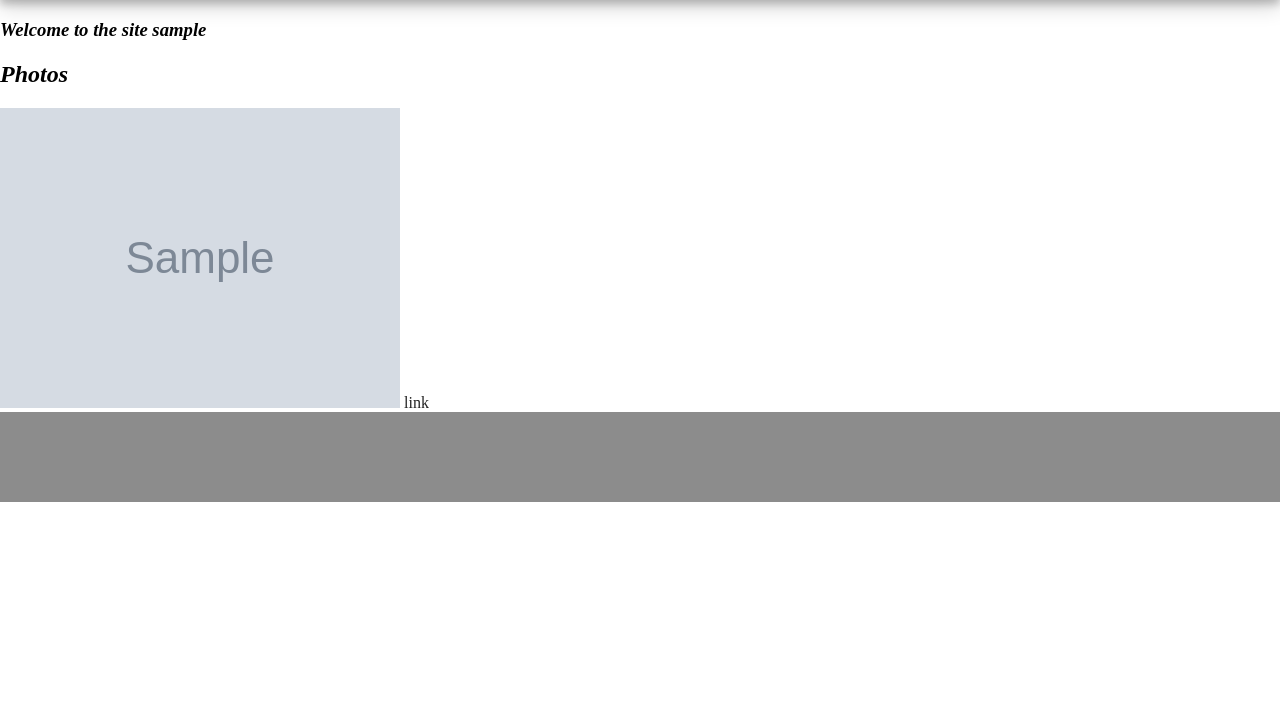
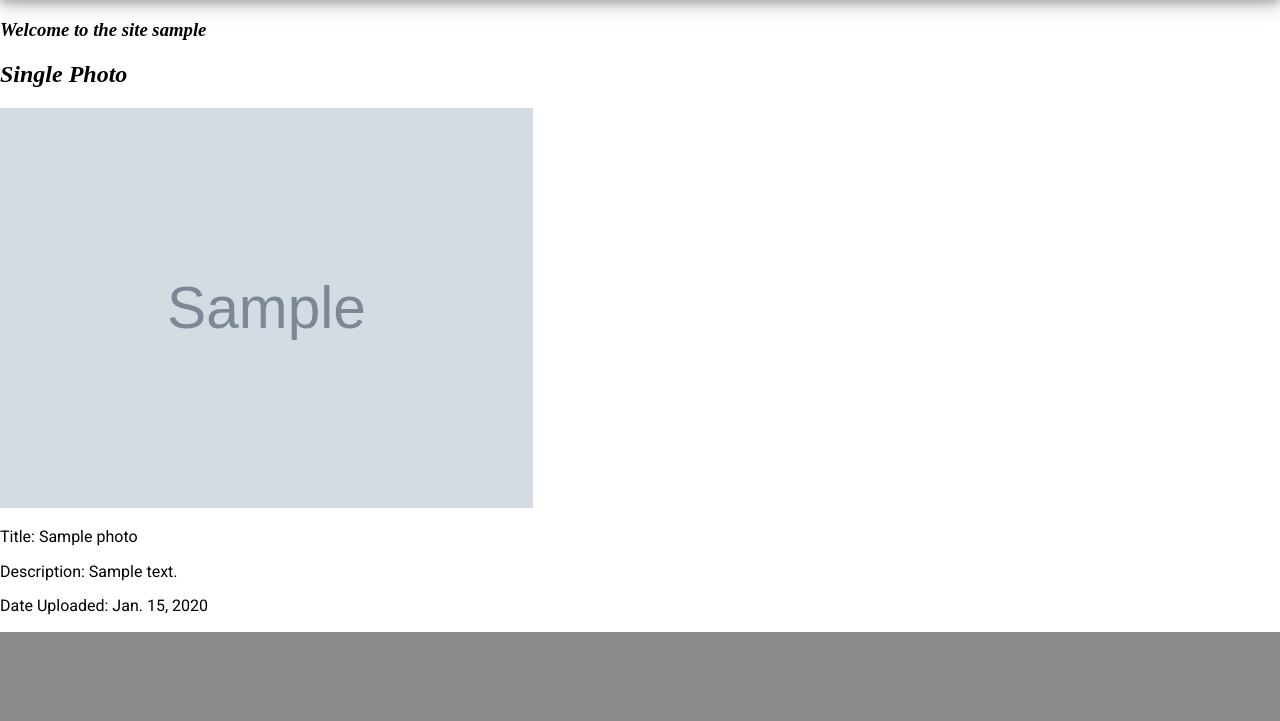
Before and after one commit to katcosgrove/django-imager, a Django app: page /images/photos/1 in a window 1280 px wide. Shown: the part 102-823 px from the top of the page. Before the commit the page ends 604 px from the top, so only its background shows below. Run offline with Django 3.2, Linux system fonts and the light colour scheme; a user stored in the database is signed in; tables that the repository leaves empty hold one stand-in row (values such as "Sample post"); grey boxes marked "Sample" are stand-in pictures; some libraries are stand-ins or nearby versions.

Commit message:
single inage view fixed, grid display in place

```diff
--- a/imagersite/imager_images/templates/images/album.html
+++ b/imagersite/imager_images/templates/images/album.html
@@ -2,9 +2,13 @@
 {% load thumbnail %}
 {%  block content %}
 <h2 class="album header">Album</h2>
+<div class="gridContainer">
 {% for photo in photos %}
+<div class="gridItem">
 {% thumbnail photo.image "200x200" as im %}
     <img src="{{ im.url }}" >
 {% endthumbnail %}
+</div>
 {% endfor %}
+</div>
 {% endblock content %}
--- a/imagersite/imager_images/templates/images/image.html
+++ b/imagersite/imager_images/templates/images/image.html
@@ -1,6 +1,9 @@
 {% extends 'base.html' %}
 
 {%  block content %}
-<h2 class="photos header">Photos</h2>
-    <img src="{{ photos.image.url }}" max-height=400px max-width=400px>
+<h2 class="photos header">Single Photo</h2>
+    <img src="{{ photo.image.url }}" height=400px>
+    <p>Title: {{ photo.title }}</p>
+    <p>Description: {{ photo.description }}</p>
+    <p>Date Uploaded: {{ photo.date_uploaded }}</p>
 {% endblock content %}
--- a/imagersite/imager_images/views.py
+++ b/imagersite/imager_images/views.py
@@ -6,6 +6,7 @@ from imager_profile.models import ImagerProfile
 
 
 def library_view(request, username=None):
+    """Display all public photos and albums."""
     owner = False
 
     if not username:
@@ -28,12 +29,11 @@ def library_view(request, username=None):
         'photos': photos,
     }
 
-    # import pdb; pdb.set_trace()
-
     return render(request, 'images/library.html', context)
 
 
 def photos_view(request, username=None):
+    """Display all photos for a particular user."""
     owner = False
 
     if not username:
@@ -42,7 +42,6 @@ def photos_view(request, username=None):
         if username == '':
             return redirect('home')
 
-    profile = get_object_or_404(ImagerProfile, user__username=username)
     photos = Photo.objects.filter(user__username=username)
 
     if not owner:
@@ -52,36 +51,22 @@ def photos_view(request, username=None):
         'photos': photos,
     }
 
-    # import pdb; pdb.set_trace()
-
     return render(request, 'images/photos.html', context)
 
 
-def photo_view(request, username=None, photo_id=None):
-    owner = False
+def photo_view(request, photo_id=None):
+    """Display details about a single photo."""
 
-    if not username:
-        username = request.user.get_username()
-        owner = True
-        if username == '':
-            return redirect('home')
-
-    profile = get_object_or_404(ImagerProfile, user__username=username)
-    photos = Photo.objects.filter(user__username=username).filter(id=photo_id)
-
-    if not owner:
-        photos = Photo.objects.filter(published='PUBLIC')
-
+    photo = Photo.objects.filter(id=photo_id)
+    # import pdb; pdb.set_trace()
     context = {
-        'photos': photos,
+        'photo': photo[0],
     }
-
-    # import pdb; pdb.set_trace()
-
-    return render(request, 'images/photos.html', context)
+    return render(request, 'images/image.html', context)
 
 
 def albums_view(request, username=None):
+    """Display all albums for a specific user."""
     owner = False
 
     if not username:
@@ -103,6 +88,7 @@ def albums_view(request, username=None):
 
 
 def album_view(request, album_id=None):
+    """Display details about a particular album."""
 
     photos = Photo.objects.filter(albums=album_id).filter(published='PUBLIC')
 
--- a/imagersite/imagersite/static/modules.css
+++ b/imagersite/imagersite/static/modules.css
@@ -1,3 +1,9 @@
+.gridContainer {
+  display: inline-grid;
+  grid-template-columns: 200px 200px 200px;
+  grid-gap: 15px;
+}
+
 /*************************************/
 /*Everything below is driving the menu*/
 /*************************************/
```
Also changed, not shown: imagersite/imager_images/templates/images/library.html (+11 -3 lines).
